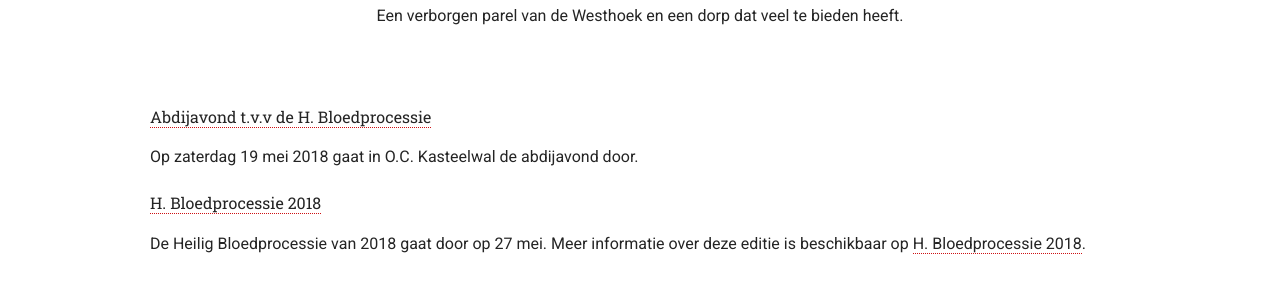
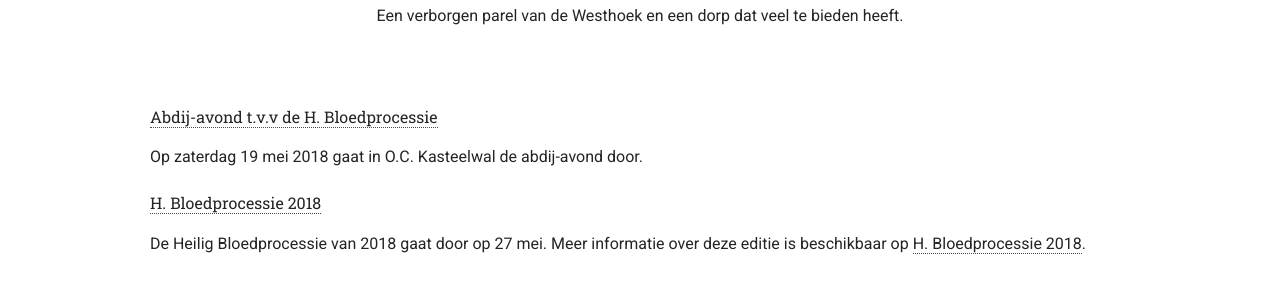
Before and after one commit to dannycuvelier/voormezele.github.io, a Jekyll site: the page built from index.html, in a window 1280 px wide and 900 px high, scrolled down 534 px. Shown: the part 154-454 px from the top of the window. Built offline with Jekyll 4.4.1, drawn with Linux system fonts in a browser that asks for light colours.

Commit message:
Fix spelling & links

```diff
--- a/_data/announcements.json
+++ b/_data/announcements.json
@@ -1,8 +1,8 @@
 [
     {
-        "title": "Abdijavond t.v.v de H. Bloedprocessie",
-        "description": "Op zaterdag 19 mei 2018 gaat in O.C. Kasteelwal de abdijavond door.",
-        "link": "./hbloedprocessie-2018.html#abdijavond"
+        "title": "Abdij-avond t.v.v de H. Bloedprocessie",
+        "description": "Op zaterdag 19 mei 2018 gaat in O.C. Kasteelwal de abdij-avond door.",
+        "link": "./hbloedprocessie-2018.html#abdij-avond"
     },
     {
         "title": "H. Bloedprocessie 2018",
```
